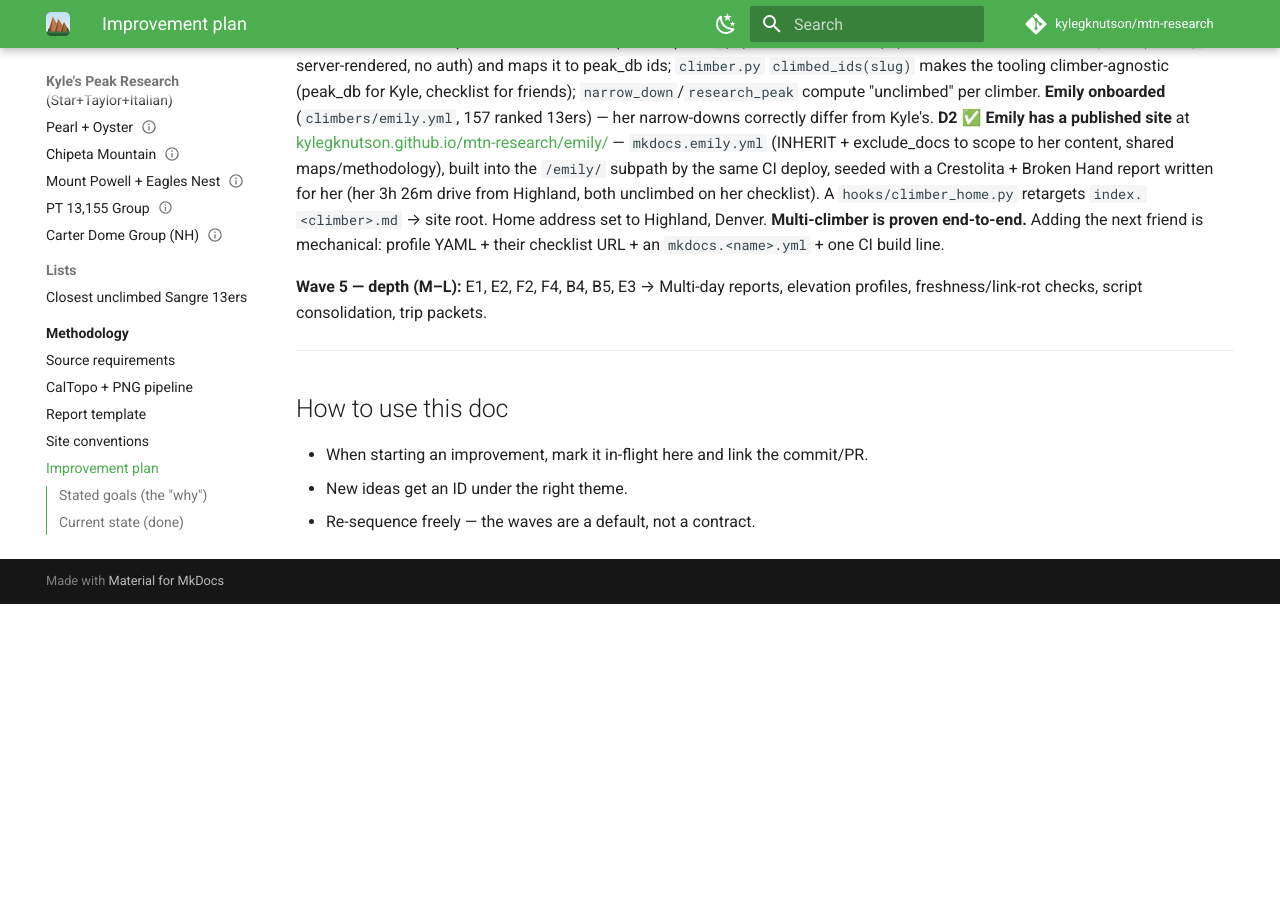
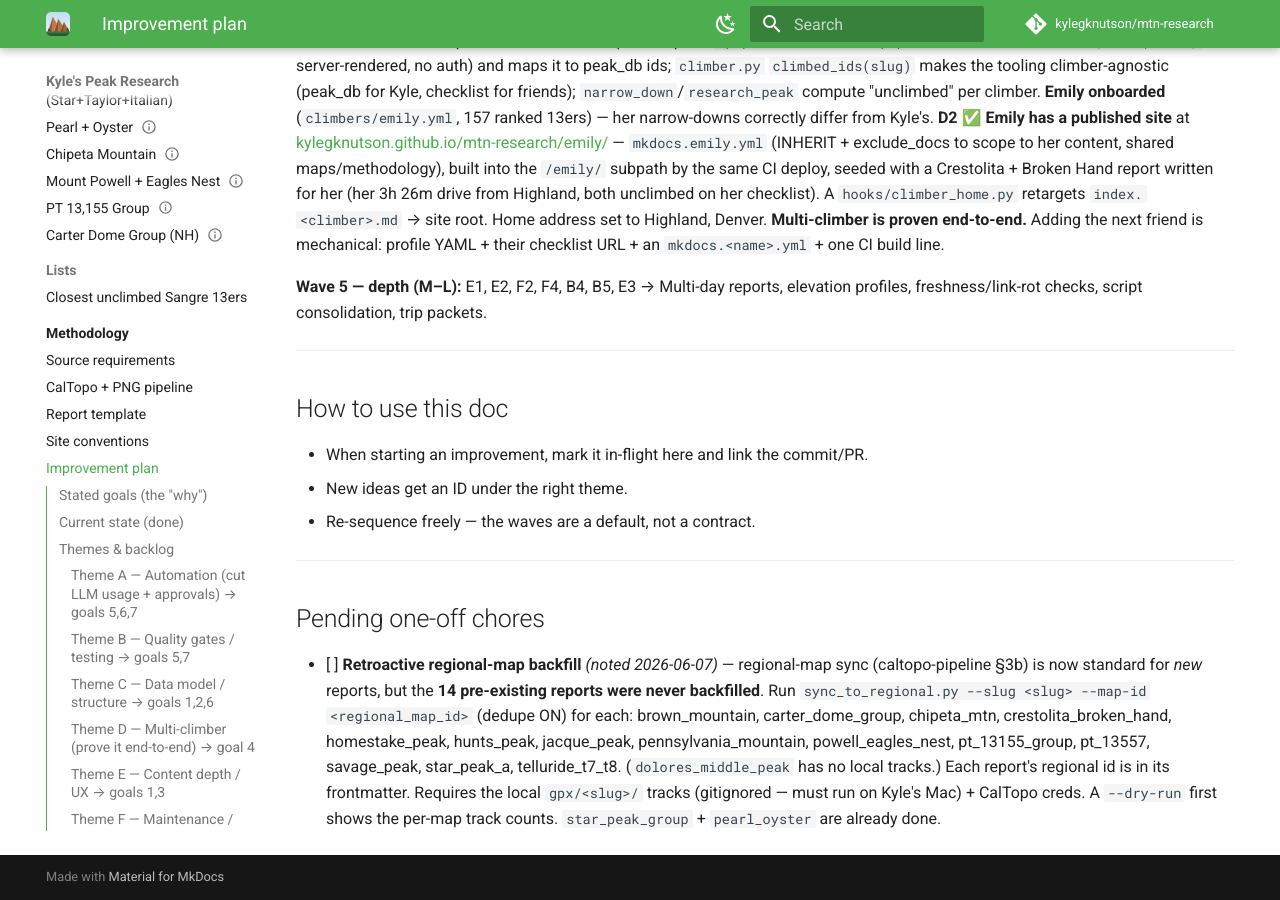
Before and after one commit to kylegknutson/mtn-research, an MkDocs documentation site: the page built from docs/methodology/improvement-plan.md, in a window 1280 px wide and 900 px high, scrolled down 4520 px. Built offline with MkDocs 1.6.1 and Material for MkDocs 9.7.7, drawn with Linux system fonts in a browser that asks for light colours; comment, search, counter and statistics services are not loaded; before the commit the page ends 5124 px from its top, so only the background shows below that; some of the changed text lies outside the part shown.

Commit message:
Note pending retroactive regional-map backfill (14 older reports)
Regional sync is now standard for new reports; record the one-off chore to
backfill the 14 pre-existing reports' tracks into their regional maps later
(needs local gpx/ + CalTopo creds on Kyle's Mac). star_peak_group +
pearl_oyster already done.

```diff
--- a/docs/methodology/improvement-plan.md
+++ b/docs/methodology/improvement-plan.md
@@ -2,7 +2,7 @@
 
 A formal, prioritized plan for evolving this project. Supersedes the narrower [automation roadmap](automation-roadmap.md) (now folded in as Theme A). Living document — check items off and re-prioritize as things land.
 
-*Last updated: 2026-06-02*
+*Last updated: 2026-06-07*
 
 ---
 
@@ -127,3 +127,9 @@ Build in order of *value per effort*, smallest-first within a wave so each step
 - When starting an improvement, mark it in-flight here and link the commit/PR.
 - New ideas get an ID under the right theme.
 - Re-sequence freely — the waves are a default, not a contract.
+
+---
+
+## Pending one-off chores
+
+- [ ] **Retroactive regional-map backfill** *(noted 2026-06-07)* — regional-map sync (caltopo-pipeline §3b) is now standard for *new* reports, but the **14 pre-existing reports were never backfilled**. Run `sync_to_regional.py --slug <slug> --map-id <regional_map_id>` (dedupe ON) for each: brown_mountain, carter_dome_group, chipeta_mtn, crestolita_broken_hand, homestake_peak, hunts_peak, jacque_peak, pennsylvania_mountain, powell_eagles_nest, pt_13155_group, pt_13557, savage_peak, star_peak_a, telluride_t7_t8. (`dolores_middle_peak` has no local tracks.) Each report's regional id is in its frontmatter. Requires the local `gpx/<slug>/` tracks (gitignored — must run on Kyle's Mac) + CalTopo creds. A `--dry-run` first shows the per-map track counts. `star_peak_group` + `pearl_oyster` are already done.
```
